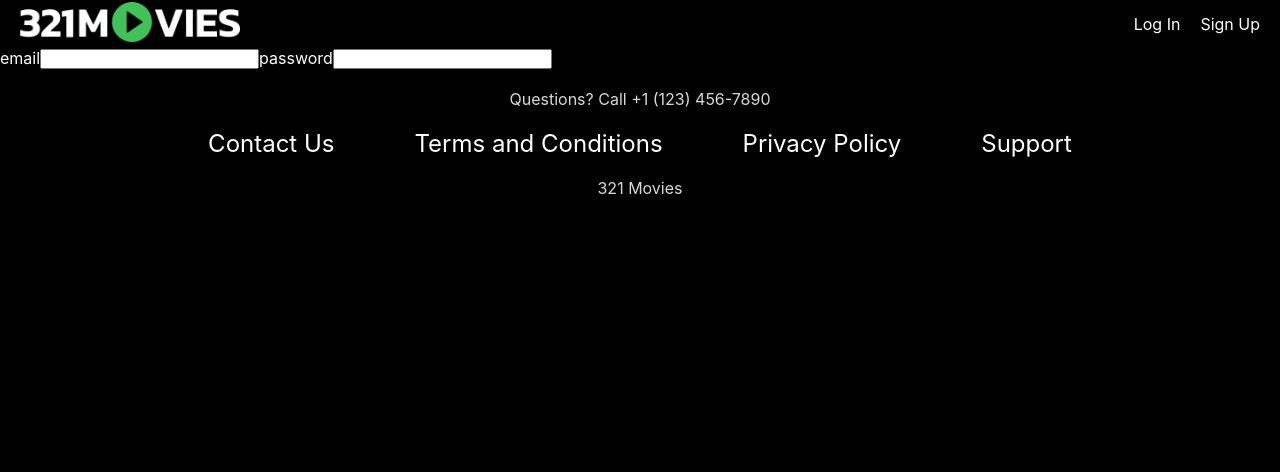
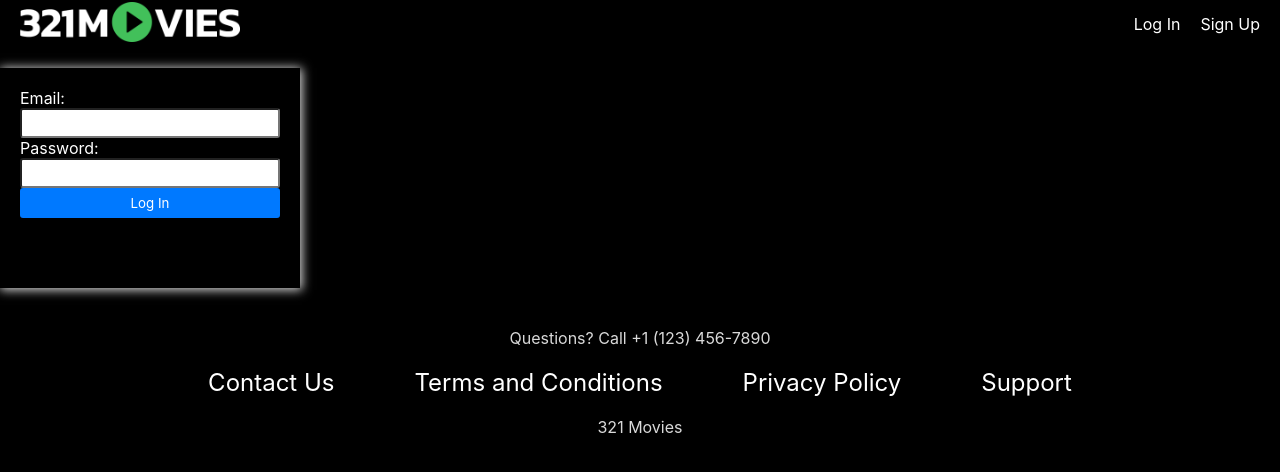
Before and after one commit to ftfhthr/assignment5, a React (Vite) app: page /login in a window 1280 px wide. Shown: the top 472 px of the page. Built offline with nearby package versions, Linux system fonts and the light colour scheme.

Commit message:
login works

```diff
--- a/src/components/Feature.css
+++ b/src/components/Feature.css
@@ -22,6 +22,7 @@
 
 .movies img {
     margin: 20px;
+    min-width: 0;
 }
 
 /* portrait tablets */
--- a/src/components/Feature.jsx
+++ b/src/components/Feature.jsx
@@ -11,19 +11,12 @@ const Feature = () => {
     const [done, setDone] = useState(false);
 
     async function getStuff() {
-        const data = await axios.get("https://api.themoviedb.org/3/movie/now_playing?language=en-US&page=1",
-            {
-                headers: {
-                    "Authorization": "Bearer eyJhbGciOiJIUzI1NiJ9.eyJhdWQiOiJhMDVkNGNkZjdmNTlhOGQyNGY4OGU2N2IwNGMzMDU5YyIsIm5iZiI6MTczMjA0MTEwNy4wOTIwODg1LCJzdWIiOiI2NzNjYmI5MmU3NzJjY2MxNTY0NTNiOGUiLCJzY29wZXMiOlsiYXBpX3JlYWQiXSwidmVyc2lvbiI6MX0.mn_6h6j8NSLw1cZ4BQFC0BkWlsMJY1fza_EUAyuysaE"
-                }
-            }
-        )
+        const data = await axios.get("https://api.themoviedb.org/3/movie/now_playing?language=en-US&page=1&api_key=a05d4cdf7f59a8d24f88e67b04c3059c")
         setMovieData(data.data.results);
         setMovie1(movieData[Math.floor(Math.random() * movieData.length)]);
         setMovie2(movieData[Math.floor(Math.random() * movieData.length)]);
         setMovie3(movieData[Math.floor(Math.random() * movieData.length)]);
         setDone(true);
-        return data;
     };
 
     useEffect(() => {
@@ -34,15 +27,15 @@ const Feature = () => {
     return (
         <div className="feature">
             <h2>Top 3 Movies</h2>
-                {done === false ? (
+                {/* {done === false ? (
                     <h1>Loading...</h1>
-                ) : (
+                ) : ( */}
                     <div className="movies">
-                        <img src={`https://image.tmdb.org/t/p/w500${movie1?.poster_path}`} alt="Hitman movie cover" />
-                        <img src={`https://image.tmdb.org/t/p/w500${movie2?.poster_path}`} alt="Hitman movie cover" />
-                        <img src={`https://image.tmdb.org/t/p/w500${movie3?.poster_path}`} alt="Hitman movie cover" />
+                        <img src={`https://image.tmdb.org/t/p/w500${movie1?.poster_path}`} alt="random movie 1" />
+                        <img src={`https://image.tmdb.org/t/p/w500${movie2?.poster_path}`} alt="random movie 2" />
+                        <img src={`https://image.tmdb.org/t/p/w500${movie3?.poster_path}`} alt="random movie 3" />
                     </div>
-                )}
+                {/* )} */}
         </div>
     )
 }
--- /dev/null
+++ b/src/views/LoginView.css
@@ -0,0 +1,29 @@
+form {
+    width: 300px;
+    margin: 20px 0px 20px;
+    padding: 20px;
+    box-shadow: #ddd 1px 1px 10px 1px;
+    padding-bottom: 70px;
+}
+
+input {
+    width: 100%;
+    height: 30px;
+    border-radius: 3px;
+}
+
+input[type=text] {
+    border: 1px solid #bbb;
+    margin: 10px 0px 10px;
+}
+
+.result {
+    background-color: #ddd;
+}
+
+input[type=submit] {
+    background-color: rgb(0, 121, 255);
+    color: white;
+    border: none;
+    cursor: pointer;
+}
--- a/src/views/LoginView.jsx
+++ b/src/views/LoginView.jsx
@@ -1,15 +1,31 @@
 import Header from "../components/Header.jsx"
 import Footer from "../components/Footer.jsx"
+import "./LoginView.css"
+import { useState } from "react"
+import { useNavigate } from "react-router-dom";
 
 const LoginView = () => {
+    const [pass, setPass] = useState("");
+    const navigate = useNavigate();
+
+    const login = (event) => {
+        event.preventDefault();
+        if (pass == "iloveyou") {
+            navigate("/movies");
+        } else {
+            alert("Wrong Password!");
+        }
+    }
+
     return (
         <div>
             <Header />
-            <form action="">
-                <label htmlFor="">email</label>
-                <input type="text" required />
-                <label htmlFor="">password</label>
-                <input type="text" required />
+            <form onSubmit={(e) => { login(e) }}>
+                <label htmlFor="email">Email:</label>
+                <input type="email" name="email" required />
+                <label htmlFor="password">Password:</label>
+                <input type="password" name="password" value={pass} onChange={(event) => { setPass( event.target.value ) }} required />
+                <input type="submit" value={"Log In"} required />
             </form>
             <Footer />
         </div>
```
